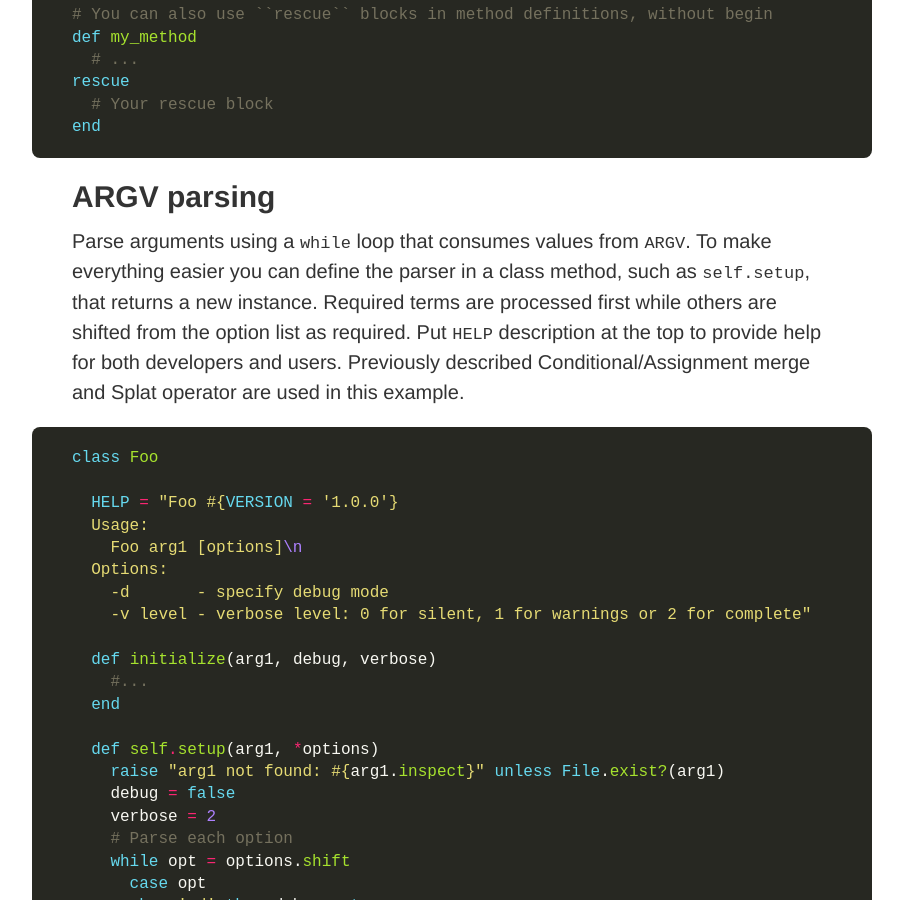
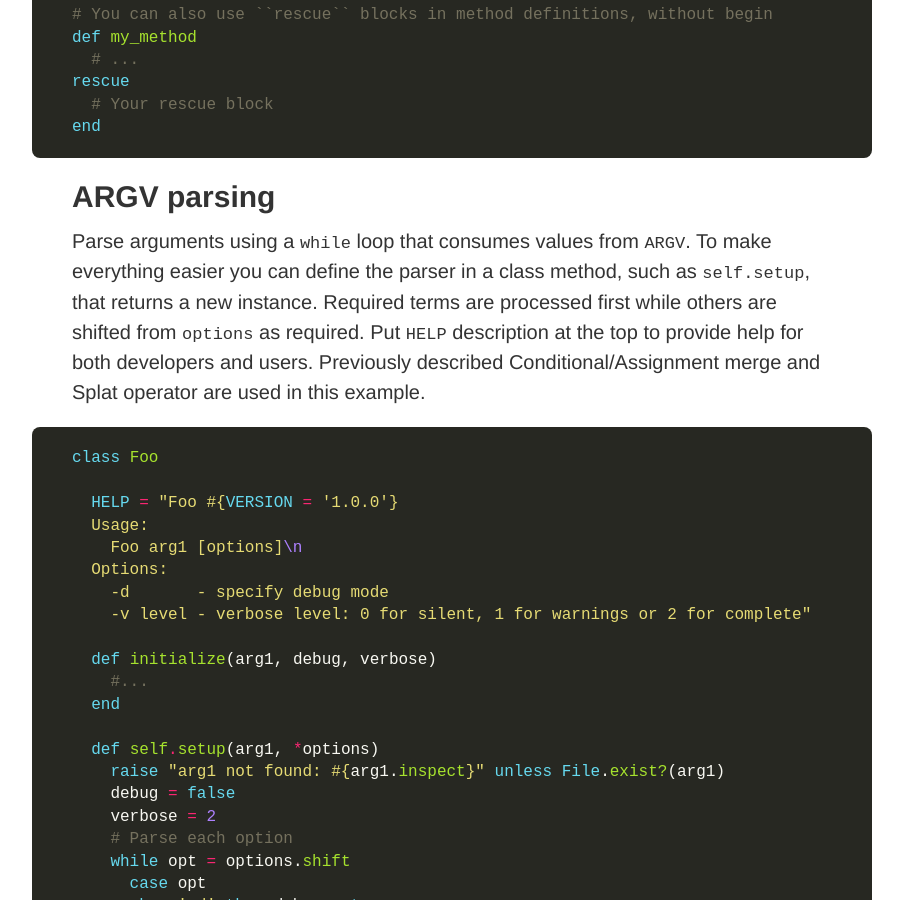
Before and after one commit to Maumagnaguagno/maumagnaguagno.github.io, a Jekyll site: the page built from ruby.md, in a window 1280 px wide and 900 px high, scrolled down 2313 px. Shown: the whole window, without its empty margins (188-1091 px from the left). Built offline with Jekyll 4.4.1, drawn with Linux system fonts in a browser that asks for light colours; our own code applies the rules of GitHub Pages for plain Markdown files.

Commit message:
Rephrase Ruby options

```diff
--- a/ruby.md
+++ b/ruby.md
@@ -94,7 +94,7 @@ end
 ## ARGV parsing
 Parse arguments using a ``while`` loop that consumes values from ``ARGV``.
 To make everything easier you can define the parser in a class method, such as ``self.setup``, that returns a new instance.
-Required terms are processed first while others are shifted from the option list as required.
+Required terms are processed first while others are shifted from ``options`` as required.
 Put ``HELP`` description at the top to provide help for both developers and users.
 Previously described Conditional/Assignment merge and Splat operator are used in this example.
 
```
